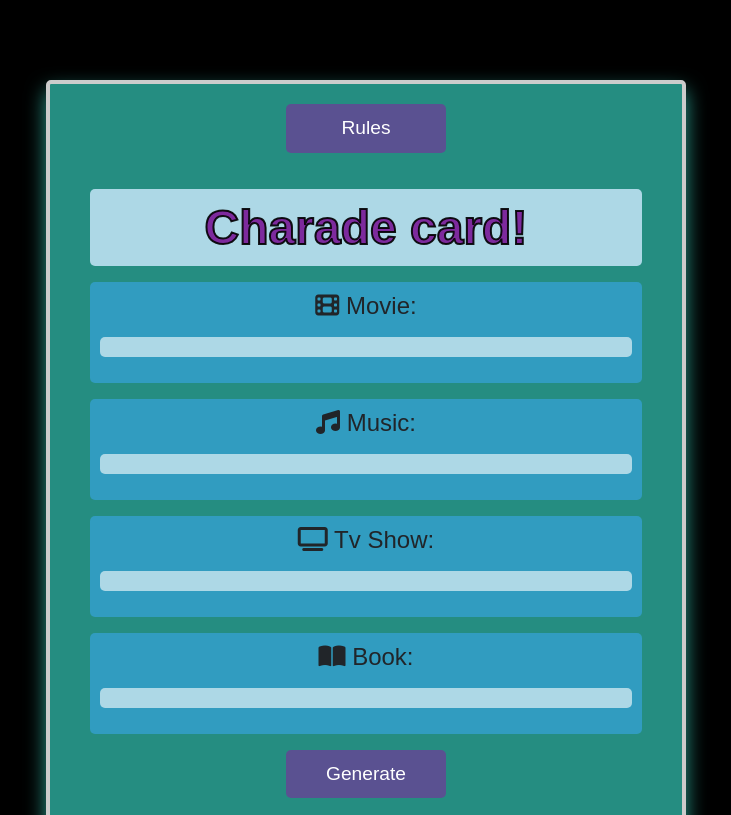
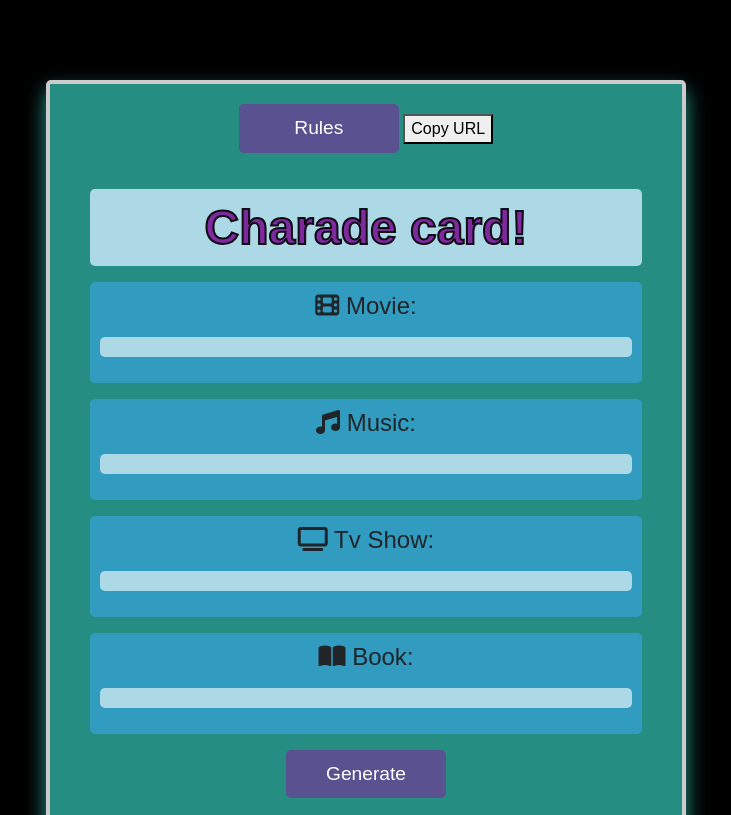
Before and after one commit to Thomas-Tomo/charades, a plain HTML site: page index.html in a window 1280 px wide. Shown: the top 815 px of the page, without its empty margins (274-1005 px from the left). Drawn offline with nearby package versions, Linux system fonts and the light colour scheme.

Commit message:
Add copy url button

```diff
--- a/index.html
+++ b/index.html
@@ -14,7 +14,11 @@
   </head>
   <body>
     <div class="card">
+      <div class="button-container">
       <button id="rules-btn">Rules</button>
+       <!-- Button to copy URL -->
+       <button id="copy-url-btn">Copy URL</button>
+      </div>
       <div id="rules-div" style="display: none">
         <p>
           <strong>Charades</strong> is a game where players guess a word or
@@ -61,8 +65,8 @@
           <p id="book"></p>
         </h6>
         <button id="generate-btn">Generate</button>
+      </div>
 
-      </div>
       <div class="creator">
         <i>Created by: Thomas-Tomo Domitrovic</i>
         <br />
@@ -79,15 +83,12 @@
           ><i class="fab fa-linkedin"></i
         ></a>
       </div>
-       <!-- Facebook Share button -->
-       <div class="fb-share-button" data-href="https://thomas-charades.netlify.app/" data-layout="button"></div>
     </div>
+
     <script src="script.js"></script>
     <script
       src="https://kit.fontawesome.com/27545168c5.js"
       crossorigin="anonymous"
     ></script>
-    <!-- Include the Facebook SDK -->
-    <script async defer crossorigin="anonymous" src="https://connect.facebook.net/en_US/sdk.js#xfbml=1&version=v12.0" nonce="your-nonce-value"></script>
   </body>
 </html>
```
